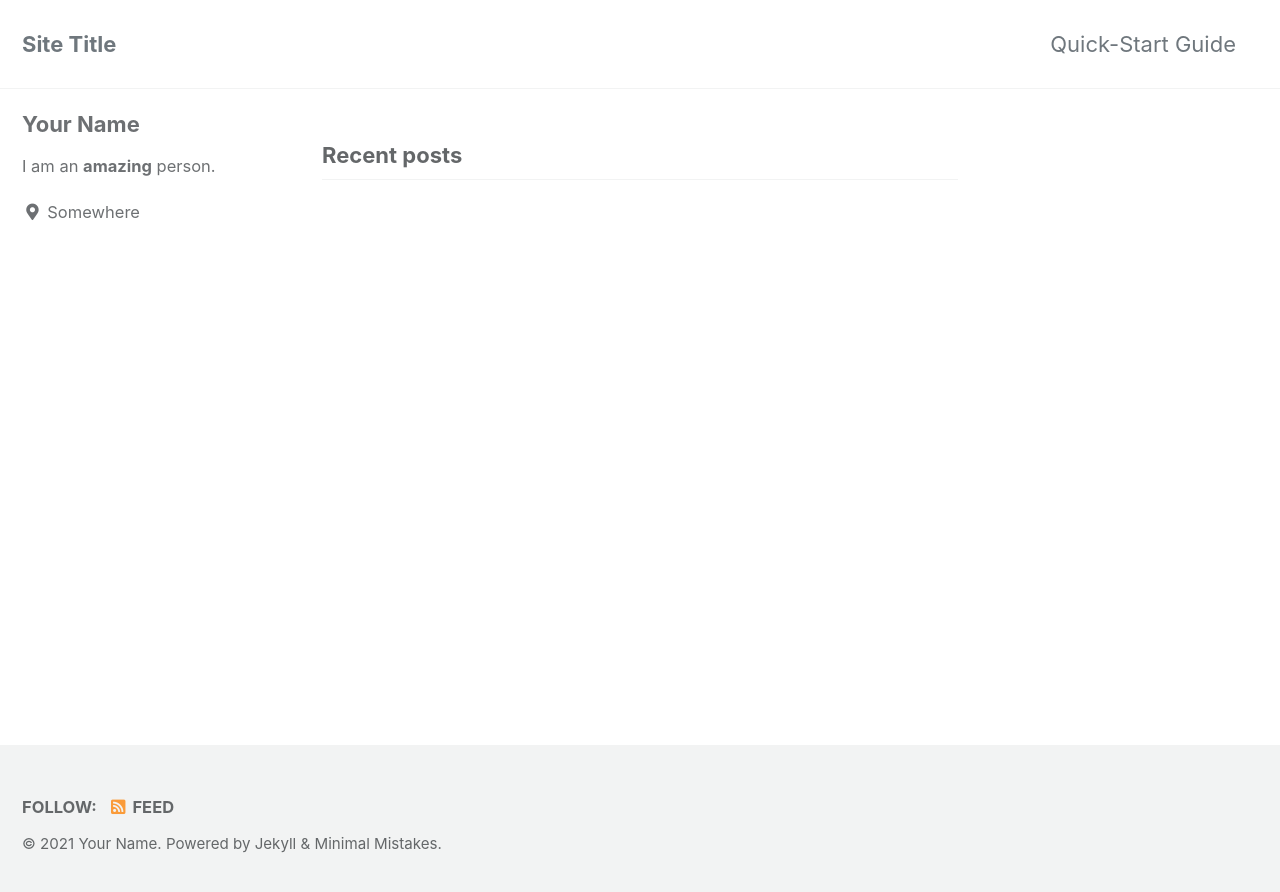
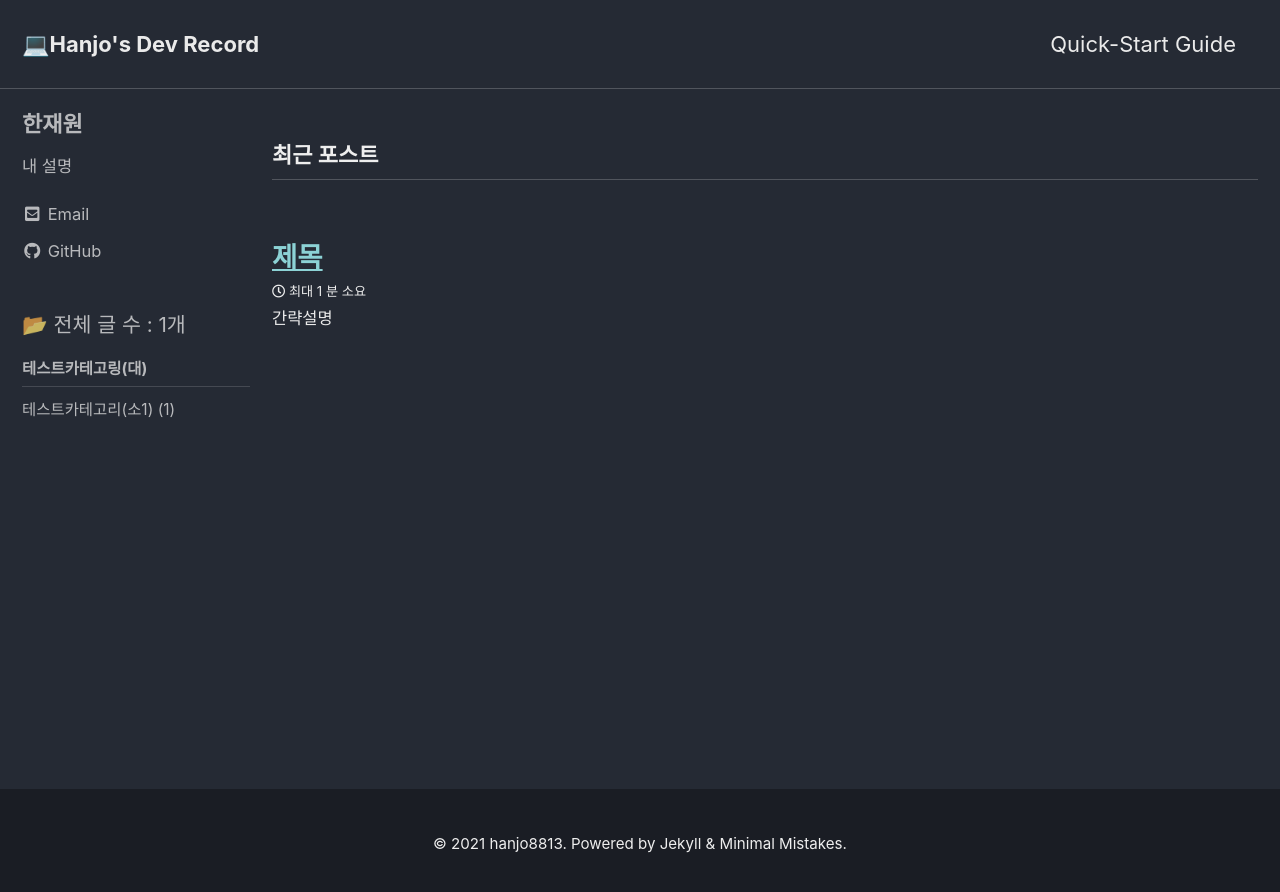
Before and after one commit to hanjo8813/hanjo8813.github.io, a Jekyll site: the page built from index.html, in a window 1280 px wide. Shown: the top 892 px of the page. Built offline with Jekyll 4.4.1, drawn with Linux system fonts in a browser that asks for light colours; cached includes are drawn as plain includes; the list of posts is cut into pages by our own code.

Commit message:
[Init] Start My Blog!

```diff
--- a/_config.yml
+++ b/_config.yml
@@ -10,19 +10,25 @@
 # Review documentation to determine if you should use `theme` or `remote_theme`
 # https://mmistakes.github.io/minimal-mistakes/docs/quick-start-guide/#installing-the-theme
 
-# theme                  : "minimal-mistakes-jekyll"
+
+
+# ------------------------------------------------  ( 테마 ) ---------------------------------------------------------
+
+theme                  : "minimal-mistakes-jekyll"
 # remote_theme           : "mmistakes/minimal-mistakes"
-minimal_mistakes_skin    : "default" # "air", "aqua", "contrast", "dark", "dirt", "neon", "mint", "plum", "sunrise"
+minimal_mistakes_skin    : "dark" # "air", "aqua", "contrast", "dirt", "neon", "mint", "plum", "sunrise"
 
+
+# ------------------------------------------------  ( 사이트 기본 세팅 ) ---------------------------------------------------------
 # Site Settings
-locale                   : "en-US"
-title                    : "Site Title"
+locale                   : "ko-KR"
+title                    : "💻Hanjo's Dev Record"
 title_separator          : "-"
 subtitle                 : # site tagline that appears below site title in masthead
-name                     : "Your Name"
-description              : "An amazing website."
-url                      : # the base hostname & protocol for your site e.g. "https://mmistakes.github.io"
-baseurl                  : # the subpath of your site, e.g. "/blog"
+name                     : "hanjo8813"
+description              : "뭐지이건"
+url                      : https://hanjo8813.github.io # the base hostname & protocol for your site e.g. "https://mmistakes.github.io"
+baseurl                  : "" # the subpath of your site, e.g. "/blog"
 repository               : # GitHub username/repo-name e.g. "mmistakes/minimal-mistakes"
 teaser                   : # path of fallback teaser image, e.g. "/assets/images/500x300.png"
 logo                     : # path of logo image to display in the masthead, e.g. "/assets/images/88x88.png"
@@ -51,8 +57,93 @@ reCaptcha:
   secret                 :
 atom_feed:
   path                   : # blank (default) uses feed.xml
-  hide                   : # true, false (default)
-search                   : # true, false (default)
+  hide                   : true # true, false (default)
+
+
+
+
+# ------------------------------------------------  ( 프로필 ) ---------------------------------------------------------
+author:
+  name             : "한재원"
+  avatar           : # path of avatar image, e.g. "/assets/images/bio-photo.jpg"
+  bio              : "내 설명"
+  location         : #"Somewhere"
+  email            : #
+  links:
+    - label: "Email"
+      icon: "fas fa-fw fa-envelope-square"
+      url: "hanjo8813@gmail.com"
+    - label: "GitHub"
+      icon: "fab fa-fw fa-github"
+      url: "https://github.com/hanjo8813"
+    - label: "Website"
+      icon: "fas fa-fw fa-link"
+      # url: "https://your-website.com"
+    - label: "Twitter"
+      icon: "fab fa-fw fa-twitter-square"
+      # url: "https://twitter.com/"
+    - label: "Facebook"
+      icon: "fab fa-fw fa-facebook-square"
+      # url: "https://facebook.com/"
+    - label: "Instagram"
+      icon: "fab fa-fw fa-instagram"
+      # url: "https://instagram.com/"
+
+
+# ------------------------------------------------  (푸터)  ---------------------------------------------------------
+footer:
+  # links:
+  #   - label: "GitHub"
+  #     icon: "fab fa-fw fa-github"
+  #     url: "https://github.com/hanjo8813"
+
+
+# ------------------------------------------------  ( Default )  ---------------------------------------------------------
+defaults:
+  # _posts
+  - scope:
+      path: ""
+      type: posts
+    values:
+      layout: single
+      author_profile: true
+      read_time: true
+      comments: # true
+      share: false
+      related: true
+      sidebar_main: true  #사이드바 카테고리 활성화
+
+
+
+
+
+
+# ------------------------------------------------  (공유 기능 /난 안씀)  ---------------------------------------------------------
+twitter:
+  username               :
+facebook:
+  username               :
+  app_id                 :
+  publisher              :
+og_image                 : # Open Graph/Twitter default site image
+# For specifying social profiles
+# - https://developers.google.com/structured-data/customize/social-profiles
+social:
+  type                   : # Person or Organization (defaults to Person)
+  name                   : # If the user or organization name differs from the site's name
+  links: # An array of links to social media profiles
+
+
+# ------------------------------------------------  (분석? 뭔지모름) ---------------------------------------------------------
+analytics:
+  provider               : false # false (default), "google", "google-universal", "google-gtag", "custom"
+  google:
+    tracking_id          :
+    anonymize_ip         : # true, false (default)
+
+# ------------------------------------------------  ( 검색기능 ) ---------------------------------------------------------
+
+search                   : false # true, false (default)
 search_full_content      : # true, false (default)
 search_provider          : # lunr (default), algolia, google
 algolia:
@@ -69,79 +160,12 @@ bing_site_verification   :
 yandex_site_verification :
 naver_site_verification  :
 
-# Social Sharing
-twitter:
-  username               :
-facebook:
-  username               :
-  app_id                 :
-  publisher              :
-og_image                 : # Open Graph/Twitter default site image
-# For specifying social profiles
-# - https://developers.google.com/structured-data/customize/social-profiles
-social:
-  type                   : # Person or Organization (defaults to Person)
-  name                   : # If the user or organization name differs from the site's name
-  links: # An array of links to social media profiles
-
-# Analytics
-analytics:
-  provider               : false # false (default), "google", "google-universal", "google-gtag", "custom"
-  google:
-    tracking_id          :
-    anonymize_ip         : # true, false (default)
 
 
-# Site Author
-author:
-  name             : "Your Name"
-  avatar           : # path of avatar image, e.g. "/assets/images/bio-photo.jpg"
-  bio              : "I am an **amazing** person."
-  location         : "Somewhere"
-  email            :
-  links:
-    - label: "Email"
-      icon: "fas fa-fw fa-envelope-square"
-      # url: "mailto:your.name@email.com"
-    - label: "Website"
-      icon: "fas fa-fw fa-link"
-      # url: "https://your-website.com"
-    - label: "Twitter"
-      icon: "fab fa-fw fa-twitter-square"
-      # url: "https://twitter.com/"
-    - label: "Facebook"
-      icon: "fab fa-fw fa-facebook-square"
-      # url: "https://facebook.com/"
-    - label: "GitHub"
-      icon: "fab fa-fw fa-github"
-      # url: "https://github.com/"
-    - label: "Instagram"
-      icon: "fab fa-fw fa-instagram"
-      # url: "https://instagram.com/"
-
-# Site Footer
-footer:
-  links:
-    - label: "Twitter"
-      icon: "fab fa-fw fa-twitter-square"
-      # url:
-    - label: "Facebook"
-      icon: "fab fa-fw fa-facebook-square"
-      # url:
-    - label: "GitHub"
-      icon: "fab fa-fw fa-github"
-      # url:
-    - label: "GitLab"
-      icon: "fab fa-fw fa-gitlab"
-      # url:
-    - label: "Bitbucket"
-      icon: "fab fa-fw fa-bitbucket"
-      # url:
-    - label: "Instagram"
-      icon: "fab fa-fw fa-instagram"
-      # url:
 
 
+
+# ------------------------------------------------  ( 여기부턴 설정 ) ---------------------------------------------------------
 # Reading Files
 include:
   - .htaccess
@@ -265,18 +289,3 @@ compress_html:
   clippings: all
   ignore:
     envs: development
-
-
-# Defaults
-defaults:
-  # _posts
-  - scope:
-      path: ""
-      type: posts
-    values:
-      layout: single
-      author_profile: true
-      read_time: true
-      comments: # true
-      share: true
-      related: true
--- a/_includes/footer.html
+++ b/_includes/footer.html
@@ -1,4 +1,6 @@
-<div class="page__footer-follow">
+
+<div class="page__footer-follow" style="text-align: center;">
+<!--
   <ul class="social-icons">
     {% if site.data.ui-text[site.locale].follow_label %}
       <li><strong>{{ site.data.ui-text[site.locale].follow_label }}</strong></li>
@@ -16,6 +18,7 @@
       <li><a href="{% if site.atom_feed.path %}{{ site.atom_feed.path }}{% else %}{{ '/feed.xml' | relative_url }}{% endif %}"><i class="fas fa-fw fa-rss-square" aria-hidden="true"></i> {{ site.data.ui-text[site.locale].feed_label | default: "Feed" }}</a></li>
     {% endunless %}
   </ul>
+  -->
 </div>
 
-<div class="page__footer-copyright">&copy; {{ site.time | date: '%Y' }} {{ site.name | default: site.title }}. {{ site.data.ui-text[site.locale].powered_by | default: "Powered by" }} <a href="https://jekyllrb.com" rel="nofollow">Jekyll</a> &amp; <a href="https://mademistakes.com/work/minimal-mistakes-jekyll-theme/" rel="nofollow">Minimal Mistakes</a>.</div>
+<div class="page__footer-copyright" style="text-align: center;">&copy; {{ site.time | date: '%Y' }} {{ site.name | default: site.title }}. {{ site.data.ui-text[site.locale].powered_by | default: "Powered by" }} Jekyll &amp; Minimal Mistakes.</div>
--- a/_includes/sidebar.html
+++ b/_includes/sidebar.html
@@ -15,5 +14,36 @@
   {% include nav_list nav=page.sidebar.nav %}
   {% endif %}
   {% endif %}
+
+  <!-- 카테고리 파트 -->
+  <!--전체 글 수를 세기 위한 연산. sum 변수에 전체 글 수 저장-->
+  {% assign sum = site.posts | size %}
+  <nav class="nav__list" style="margin-top:2rem;">
+    <input id="ac-toc" name="accordion-toc" type="checkbox" />
+    <label for="ac-toc">{{ site.data.ui-text[site.locale].menu_label }}</label>
+    <ul class="nav__items" id="category_tag_menu">
+      <!--1. 전체 글 수-->
+      <li>
+        📂 <span>전체 글 수 : {{sum}}개</span>
+      </li>
+
+      <!-- 2. 카테고리 영역 시작 -->
+      <li>
+        <!--여기가 카테고리 대분류 -->
+        <span class="nav__sub-title">테스트카테고링(대)</span>
+        <!--ul 태그로 같은 카테고리들 모아둔 페이지들 나열 여기가 소분류-->
+        <ul>
+          <!-- 카테고리 글들을 모아둔 페이지인 /categories/(카테고리 대분류) 주소의 글로 링크 연결-->
+          <!--category[1].size 로 해당 카테고리를 가진 글의 개수 표시-->
+          {% for category in site.categories %}
+          {% if category[0] == "Test" %}
+          <li><a href="/categories/test" class="">테스트카테고리(소1) ({{category[1].size}})</a></li>
+          {% endif %}
+          {% endfor %}
+        </ul>
+      </li>
+    </ul>
+  </nav>
+
 </div>
 {% endif %}
--- a/_sass/minimal-mistakes/_archive.scss
+++ b/_sass/minimal-mistakes/_archive.scss
@@ -9,12 +9,12 @@
   @include breakpoint($large) {
     float: right;
     width: calc(100% - #{$right-sidebar-width-narrow});
-    padding-right: $right-sidebar-width-narrow;
+    // padding-right: $right-sidebar-width-narrow;
   }
 
   @include breakpoint($x-large) {
     width: calc(100% - #{$right-sidebar-width});
-    padding-right: $right-sidebar-width;
+    // padding-right: $right-sidebar-width;
   }
 }
 
--- a/_sass/minimal-mistakes/_variables.scss
+++ b/_sass/minimal-mistakes/_variables.scss
@@ -151,9 +151,9 @@ $max-width: $x-large !default;
    Grid
    ========================================================================== */
 
-$right-sidebar-width-narrow: 200px !default;
-$right-sidebar-width: 300px !default;
-$right-sidebar-width-wide: 400px !default;
+$right-sidebar-width-narrow: 150px !default;
+$right-sidebar-width: 250px !default;
+$right-sidebar-width-wide: 350px !default;
 
 /*
    Other
```
Also changed, not shown: other parts of _includes/sidebar.html (+1 -2 lines), _pages/categories/category_test.md (added, +11 -0 lines), _posts/folder_test/2021-03-08-test.md (added, +29 -0 lines), _data/navigation.yml (line endings or trailing spaces), minimal-mistakes-jekyll.gemspec (added), 2 other files. Lines whose indentation alone changed are shown as unchanged.
